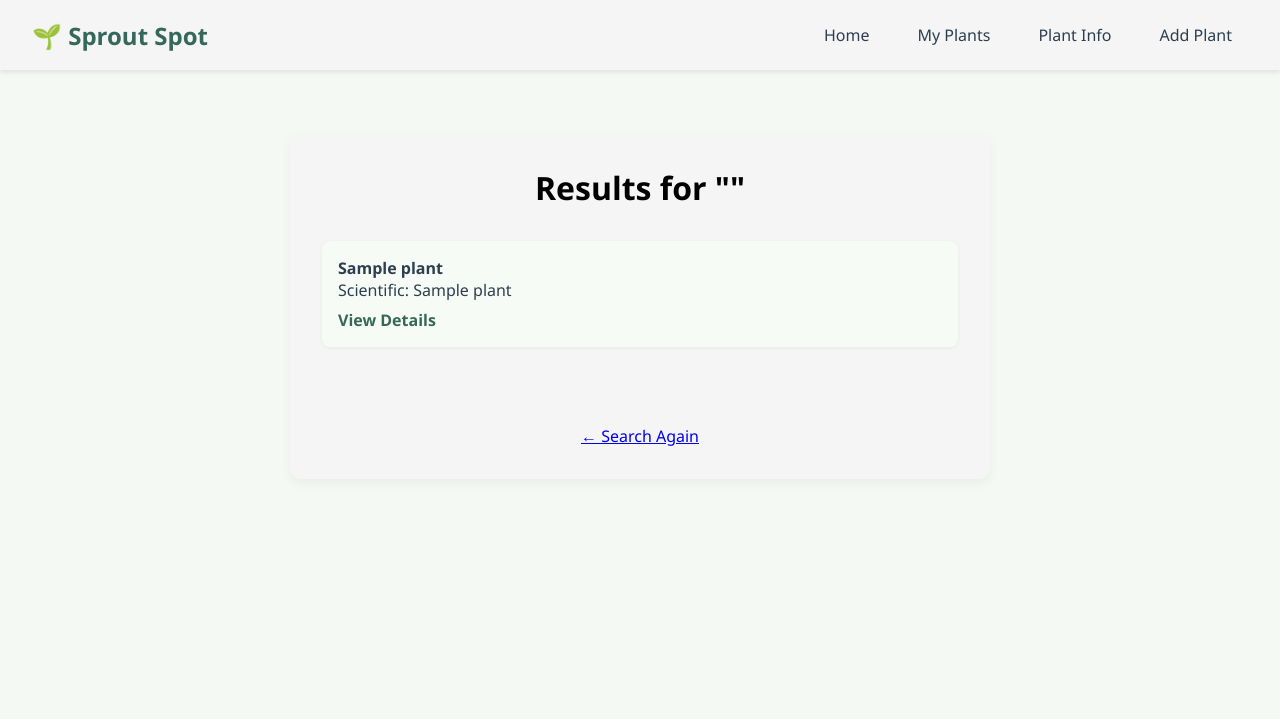
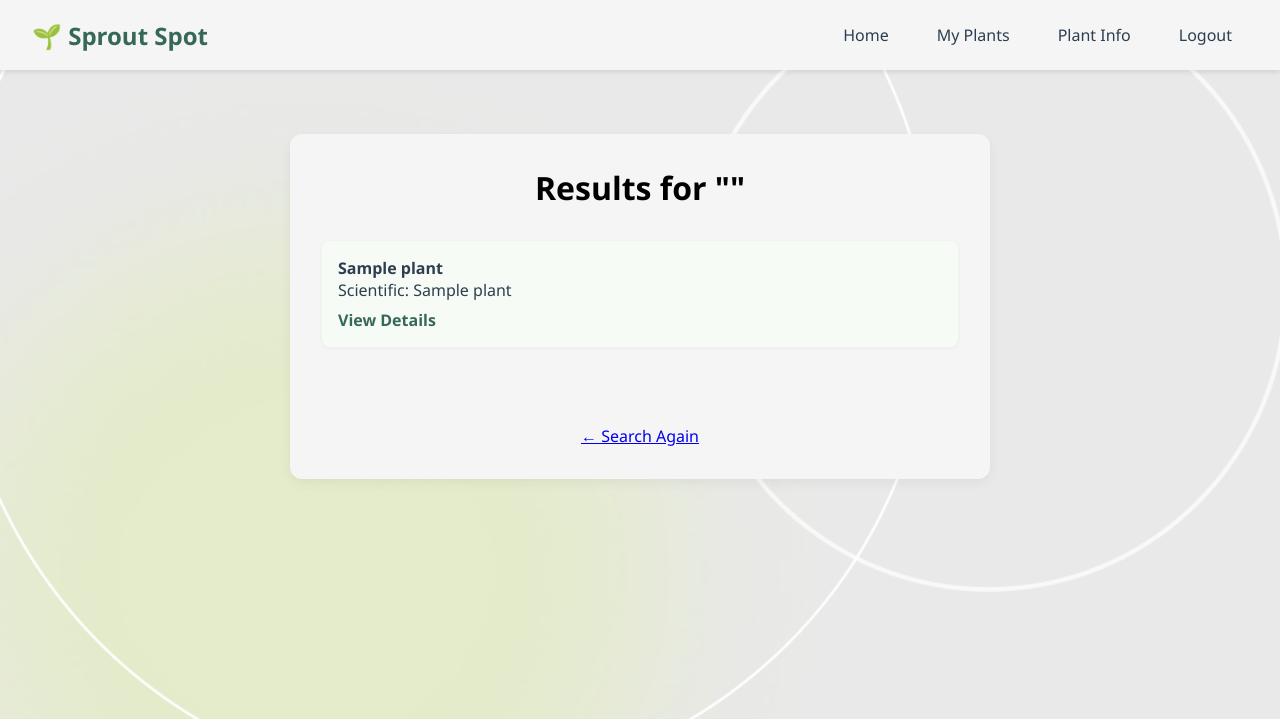
Before and after one commit to Floridaked/Agile-Dev-Project, a Flask app: template templates/search_results.html in a window 1280 px wide. Shown: the top 719 px of the page. Run offline with Flask 3, Linux system fonts and the light colour scheme; the template is opened without the code that fills it: most values are stand-ins (such as "Sample title", 1, 10 or a date in 2020).

Commit message:
styling for search results page

```diff
--- a/templates/search_results.html
+++ b/templates/search_results.html
@@ -6,14 +6,14 @@
     <link rel="stylesheet" href="{{ url_for('static', filename='css/style.css') }}">
 </head>
 
-<body>
+<body class="details-bg">
     <nav>
         <h2>🌱 Sprout Spot</h2>
         <div class="nav-links">
             <a href="{{ url_for('home') }}">Home</a>
             <a href="{{ url_for('plants') }}">My Plants</a>
             <a href="{{ url_for('search_plant') }}">Plant Info</a>
-            <a href="{{ url_for('add_plant_page') }}">Add Plant</a>
+            <a href="{{ url_for('logout') }}">Logout</a>
         </div>
     </nav>
     <main class="search-container">
```
